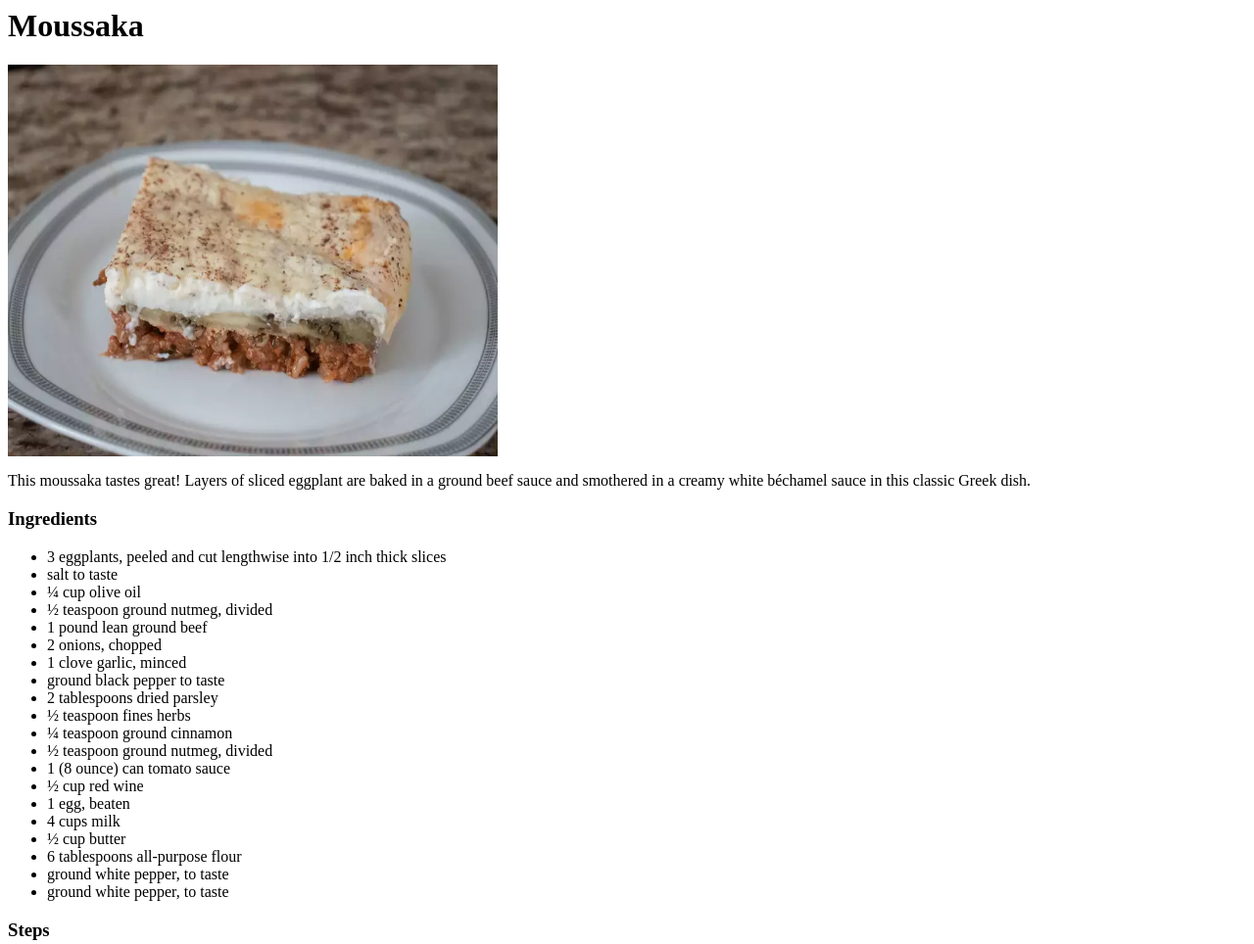
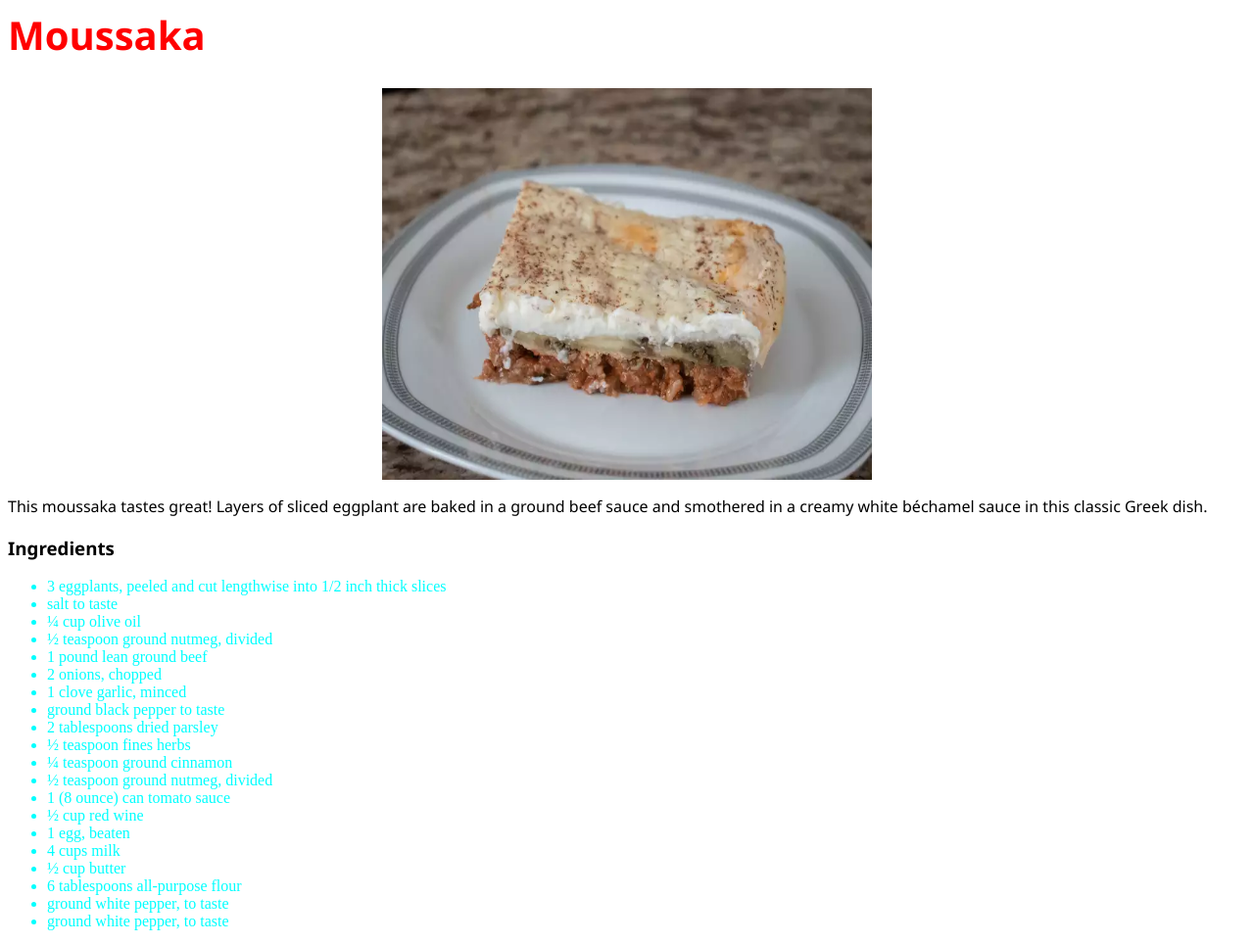
Before and after one commit to ecem-altinkeser/odin-recipes, a plain HTML site: page recipes/moussaka.html in a window 1280 px wide. Shown: the top 964 px of the page at 98% size. Drawn offline with Linux system fonts and the light colour scheme; files that its build step writes are made by us from their sources; files whose address does not match are found by name.

Commit message:
Add stye.css

```diff
--- a/recipes/moussaka.html
+++ b/recipes/moussaka.html
@@ -2,11 +2,12 @@
     <head>
         <meta charset="utf-8">
         <title>moussaka</title>
+        <link rel="stylesheet" href="/home/ecem/repos/odin-recipes/style.css">
     </head>
 
     <body>
         <h1>Moussaka</h1>
-        <img src="../images/moussaka.webp" alt="finished moussaka" height="400" width="500">
+        <img class= centered src="../images/moussaka.webp" alt="finished moussaka" height="400" width="500">
         <p>This moussaka tastes great!
              Layers of sliced eggplant are baked in a ground beef sauce and smothered
               in a creamy white béchamel sauce in this classic Greek dish.</p>
--- /dev/null
+++ b/style.css
@@ -0,0 +1,24 @@
+body {
+    font-family: 'Segoe UI', Tahoma, Geneva, Verdana, sans-serif;
+
+}
+h1 {
+    color: red;
+    font-size: 40px;
+}
+
+li {
+    font-family: 'Times New Roman', Times, serif;
+    color: aqua;
+
+}
+
+li:visited {
+    color: blueviolet;
+}
+
+.centered {
+    display: block;
+    margin-left: auto;
+    margin-right: auto;
+}
```
Also changed, not shown: index.html (+1 -0 lines).
